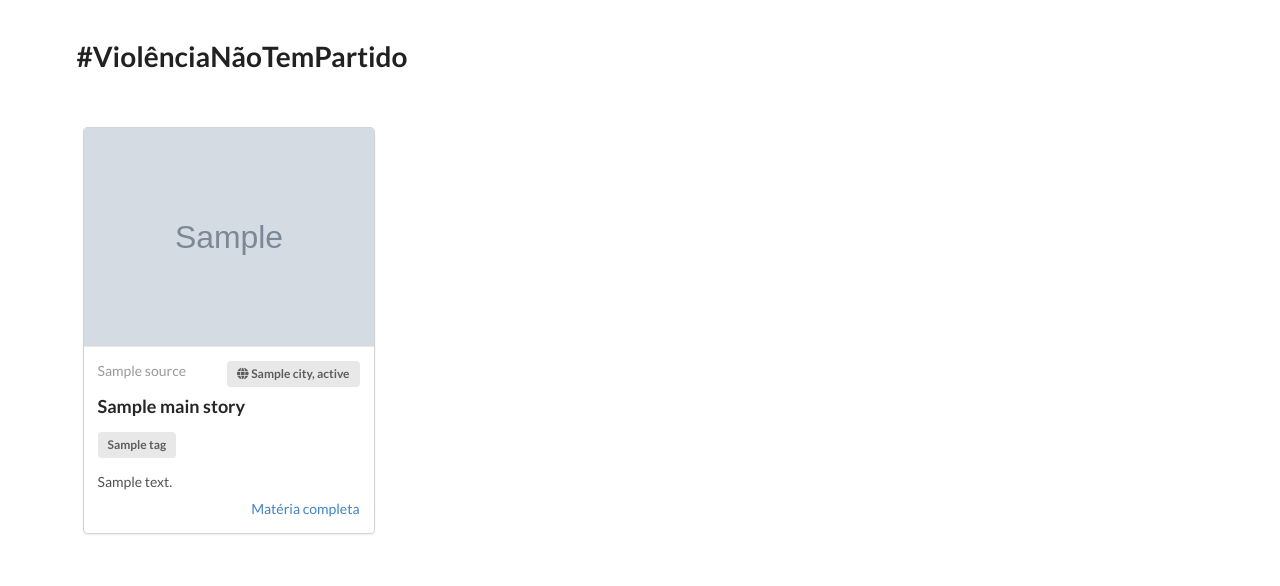
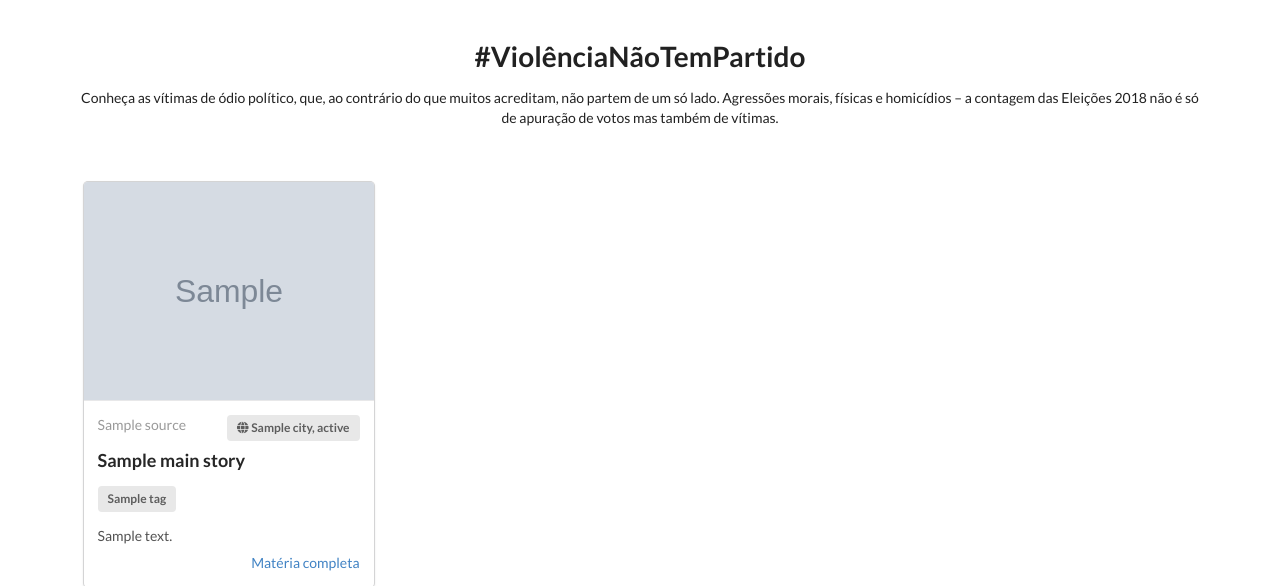
Before and after one commit to okfn-brasil/vitimas-da-intolerancia, a Python web app: template violence/templates/index.html in a window 1280 px wide. Shown: the top 586 px of the page. Run offline with Jinja, Linux system fonts and the light colour scheme; the template is opened without the code that fills it: most values are stand-ins (such as "Sample title", 1, 10 or a date in 2020); grey boxes marked "Sample" are stand-in pictures; some libraries are stand-ins or nearby versions.

Commit message:
Add headline

```diff
--- a/violence/templates/index.html
+++ b/violence/templates/index.html
@@ -14,13 +14,20 @@
         margin-top: 1rem
       }
       .sources { clear: both; margin-top: 4rem }
+      p.ui.center.aligned { text-align: center }
     </style>
 
   </head>
   <body>
 
     <div class="ui container">
-      <h1 class="ui header">#ViolênciaNãoTemPartido</h1>
+      <h1 class="ui center aligned header">#ViolênciaNãoTemPartido</h1>
+      <p class="ui center aligned">
+        Conheça as vítimas de ódio político, que, ao contrário do que muitos
+        acreditam, não partem de um só lado. Agressões morais, físicas e
+        homicídios – a contagem das Eleições 2018 não é só de apuração de
+        votos mas também de vítimas.
+      </p>
     </div>
 
     <div class="ui container cards">
```
